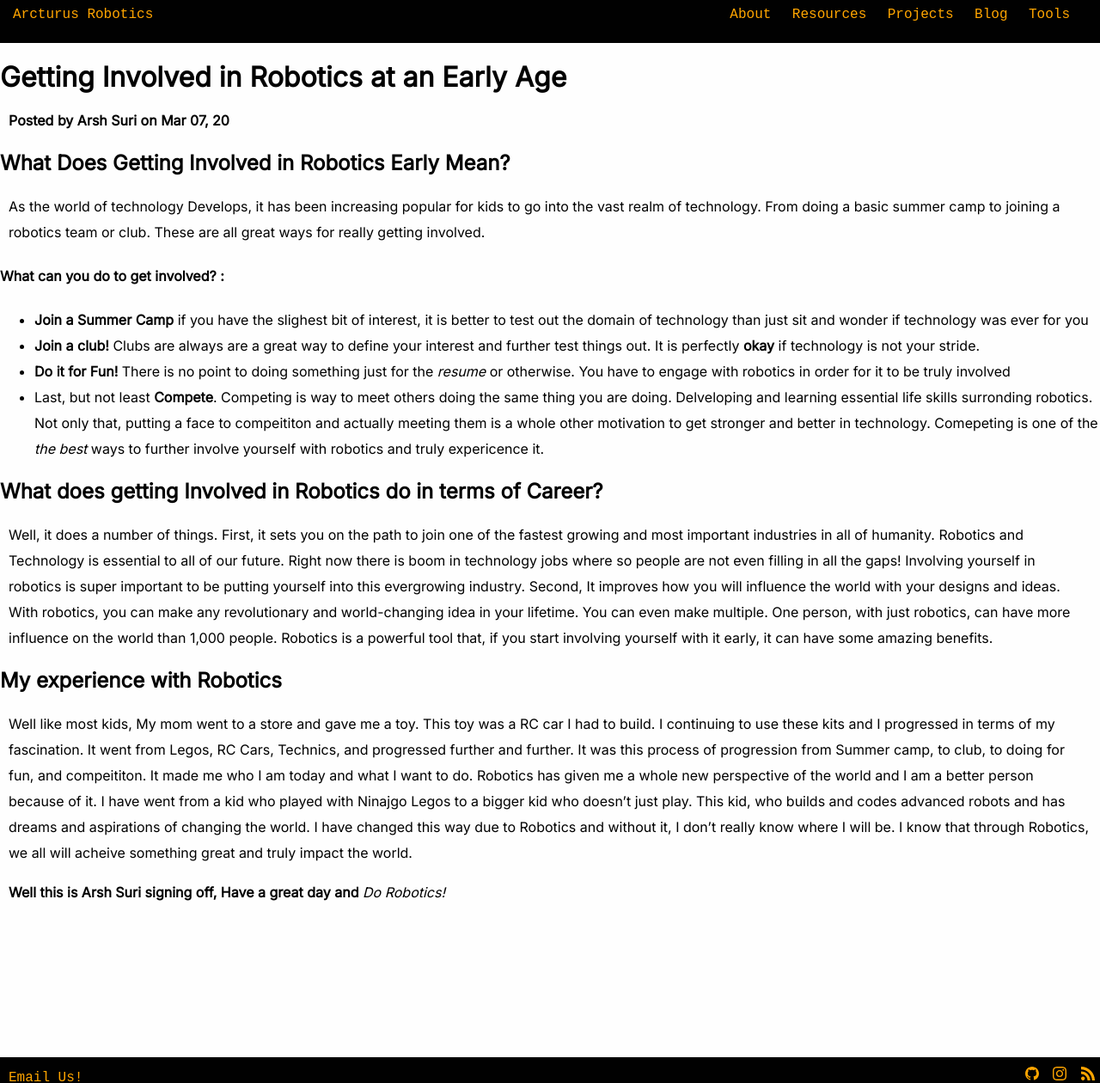
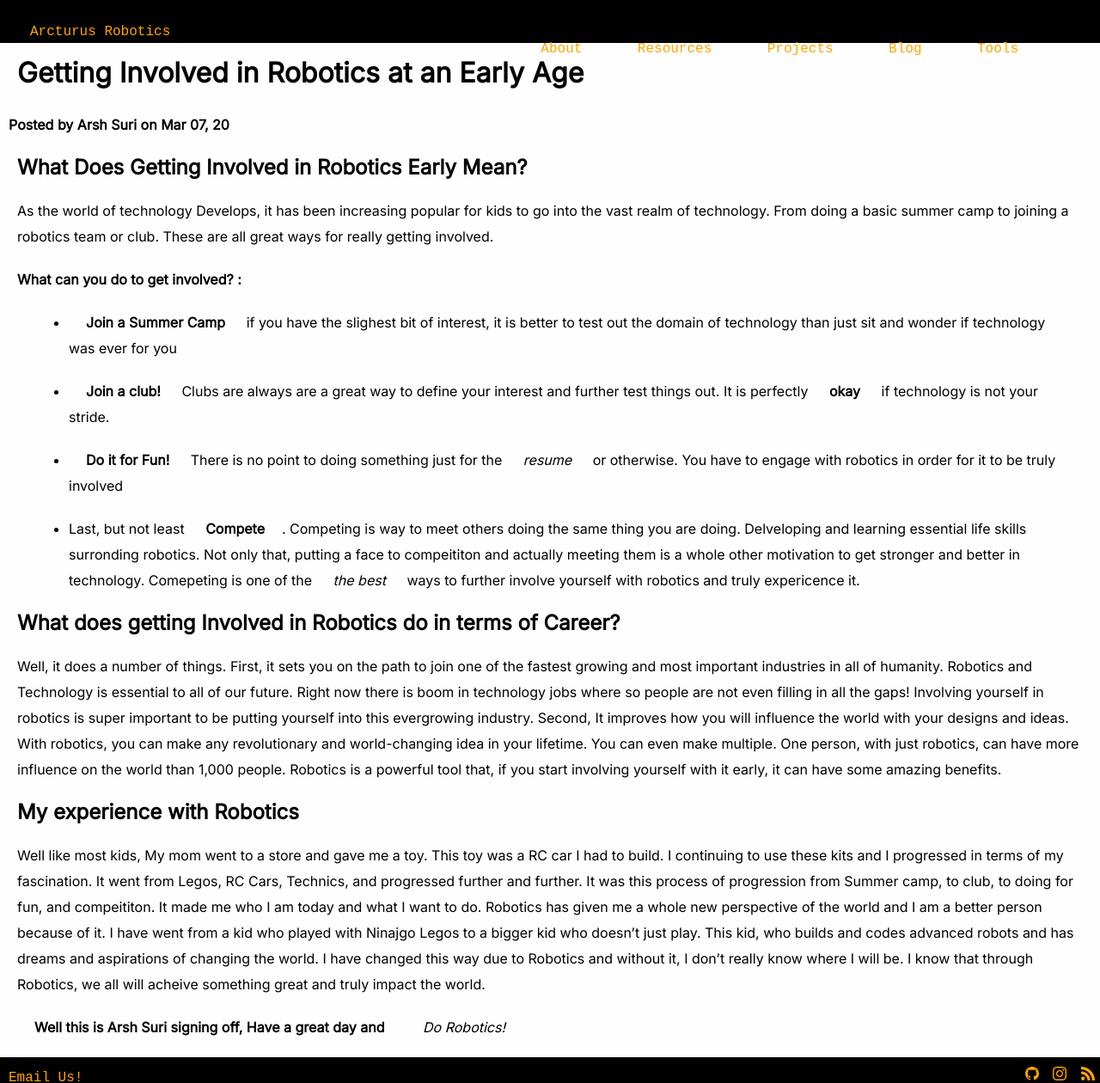
Before and after one commit to arcturus-robotics/arcturusrobotics.com, a Jekyll site: the page built from _posts/2020-03-07-robotics-at-an-early-age.md, in a window 1280 px wide and 1260 px high. Shown: the whole window at 86% size. Built offline with Jekyll 4.4.1, drawn with Linux system fonts in a browser that asks for light colours.

Commit message:
Margins and text align for header

```diff
--- a/_layouts/post.html
+++ b/_layouts/post.html
@@ -12,6 +12,7 @@ layout: default
         display: inline-block;
         width: auto;
         margin-bottom: 10px;
+        text-align: center;
     }
 
     .wrapper>*,
@@ -19,6 +20,7 @@ layout: default
     .wrapper>*>*>* {
         font-family: 'Inter', sans-serif;
         line-height: 30px;
+        margin: 20px;
     }
 
     .post-info {
```
